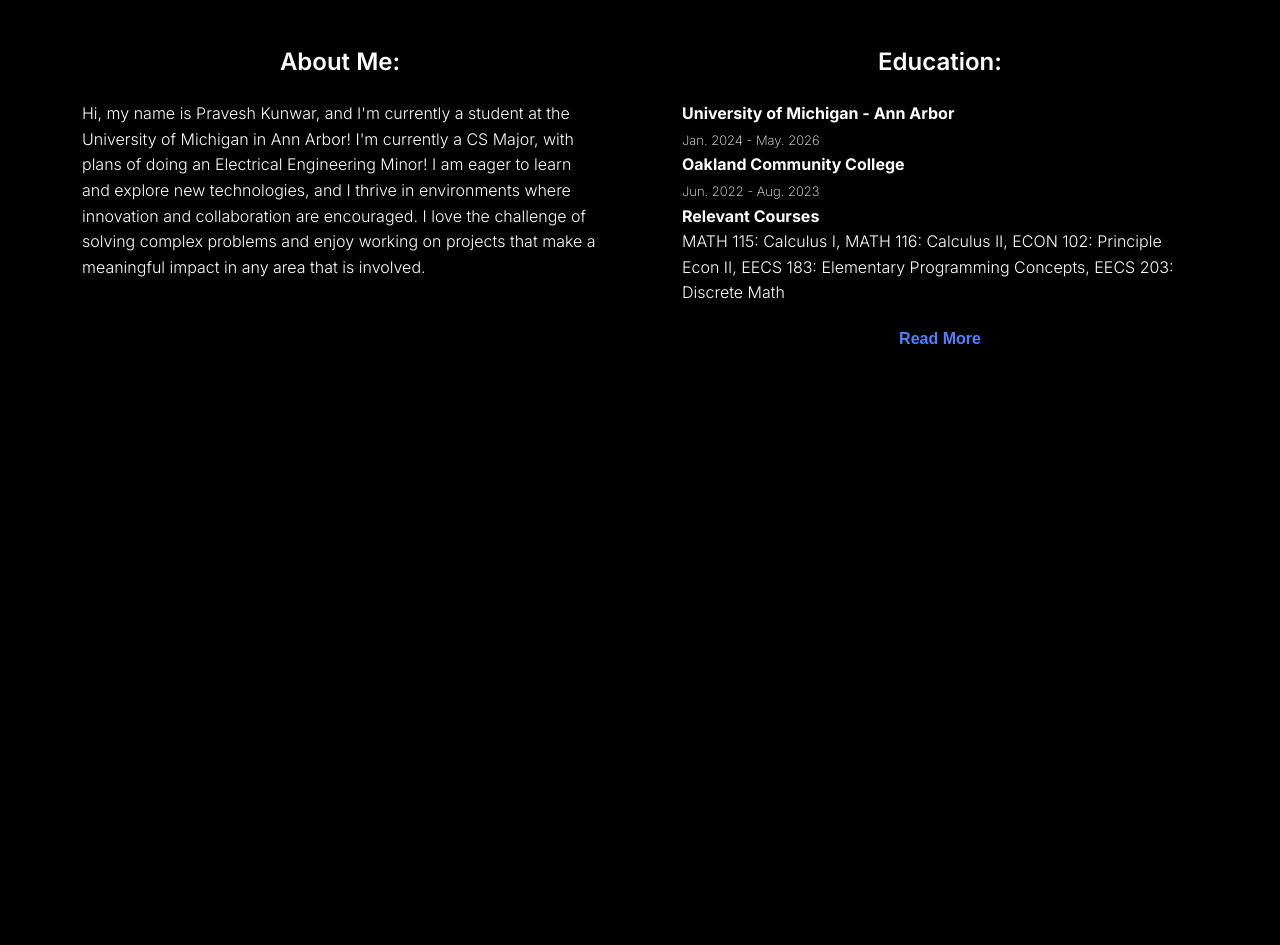
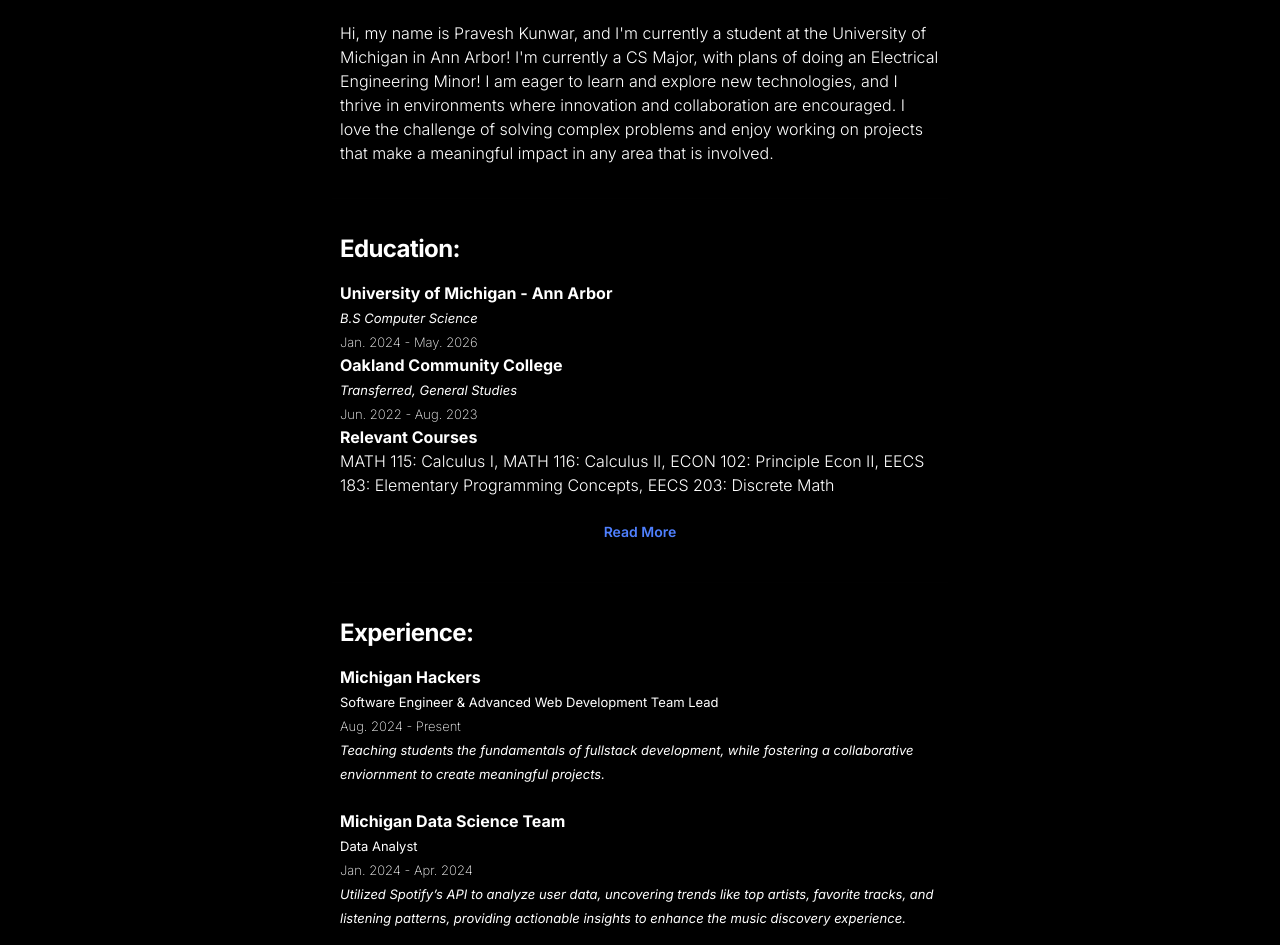
Before and after one commit to PraveshKunwar/portfolio, a React (Vite) app: page / in a window 1280 px wide. Shown: the part 607-1552 px from the top of the page. Before the commit the page ends 1073 px from the top, so only its background shows below. Built offline with nearby package versions, Linux system fonts and the light colour scheme.

Commit message:
feat: major design changes!

```diff
--- a/components/Books.tsx
+++ b/components/Books.tsx
@@ -1,12 +1,13 @@
 import React from "react";
-import { Card, Typography, Box, Stack, IconButton, Avatar } from "@mui/joy";
+import { Card, Typography, Box, Stack, Link } from "@mui/joy";
+import Rating from "@mui/material/Rating";
 import booksData from "../data/books.json";
 
 interface Books {
   name: string;
   author: string;
   description: string;
-  rating: string;
+  rating: number; // Updated to number for Rating component
   url: string;
   link: string;
 }
@@ -49,28 +50,46 @@
             }}
           >
             <Stack spacing={2}>
-              <IconButton
-                href={book.link}
-                component="a"
-                target="_blank"
+              <Box
+                component="img"
+                src={book.url}
+                alt={book.name}
+                sx={{
+                  width: "100%",
+                  height: "auto",
+                  maxHeight: "200px",
+                  objectFit: "cover",
+                  borderRadius: "8px",
+                }}
+              />
+              <Box
                 sx={{
                   position: "absolute",
                   top: 10,
                   right: 10,
-                  color: "white",
+                  backgroundColor: "rgba(0, 0, 0, 0.7)",
+                  padding: "4px 8px",
+                  borderRadius: "12px",
                 }}
               >
-                <Avatar src={book.url} />
-              </IconButton>
+                <Rating
+                  name="read-only"
+                  value={book.rating}
+                  precision={0.5}
+                  readOnly
+                />
+              </Box>
               <Typography
                 level="h2"
-                sx={{ fontWeight: "bold", color: "white" }}
+                sx={{ fontWeight: "bold", color: "white", mt: 1 }}
               >
                 {book.name}
               </Typography>
               <Typography level="body-md" sx={{ color: "white" }}>
                 By: {book.author}
               </Typography>
+
+              {/* Book Description */}
               <Box>
                 <Typography
                   level="body-sm"
@@ -81,13 +100,24 @@
                 <Typography level="body-sm" sx={{ color: "white" }}>
                   <i>{book.description}</i>
                 </Typography>
-                <Typography
-                  level="body-sm"
-                  sx={{ fontWeight: "bold", color: "white" }}
-                >
-                  Rating: {book.rating}
-                </Typography>
               </Box>
+
+              {/* "View More" Link */}
+              <Link
+                href={book.link}
+                target="_blank"
+                rel="noopener noreferrer"
+                sx={{
+                  color: "#4f80ff",
+                  textDecoration: "none",
+                  fontWeight: "500",
+                  "&:hover": {
+                    textDecoration: "underline",
+                  },
+                }}
+              >
+                View More
+              </Link>
             </Stack>
           </Card>
         ))
--- a/components/Home.tsx
+++ b/components/Home.tsx
@@ -1,37 +1,41 @@
 import React, { useState } from "react";
+import { Card, Typography, Box, Stack, Button } from "@mui/joy";
+import { courses } from "../data/Courses";
 import "../src/index.css";
-import { courses } from "../data/Courses";
 
 const Home: React.FC = () => {
   const initialCourseCount = 5;
   const [showAllCourses, setShowAllCourses] = useState<boolean>(false);
 
   return (
-    <div
-      className="home-section"
-      style={{
+    <Box
+      sx={{
+        display: "flex",
+        flexWrap: "wrap",
+        justifyContent: "center",
+        alignItems: "stretch",
+        gap: 2,
+        padding: 2,
         backgroundColor: "black",
         color: "white",
       }}
     >
-      <div
-        className="home-grid-container"
-        style={{
-          display: "grid",
-          gridTemplateColumns: "1fr 1fr",
-          gap: "2rem",
-          maxWidth: "1200px",
-          margin: "0 auto",
-          padding: "2rem",
-        }}
-      >
-        <section
-          id="home-about-me"
-          style={{
+      <Card
+        variant="outlined"
+        sx={{
+          flex: "1 1 calc(50% - 1rem)",
+          minWidth: "250px",
+          maxWidth: "600px",
+          padding: "1.5rem",
+          boxShadow: "lg",
           borderRadius: "12px",
-            padding: "1.5rem",
+          backgroundColor: "black",
+          color: "white",
           transition: "border 0.3s ease",
           border: "2px solid transparent",
+          "@media (max-width: 850px)": {
+            flex: "1 1 calc(100% - 1rem)",
+          },
         }}
         onMouseEnter={(e) => {
           e.currentTarget.style.border = "2px solid white";
@@ -40,10 +44,21 @@
           e.currentTarget.style.border = "2px solid transparent";
         }}
       >
-          <h2 style={{ color: "white" }}>About Me:</h2>
-          <p
-            className="home-paragraph"
-            style={{
+        <Stack spacing={2}>
+          <Typography
+            level="h2"
+            sx={{
+              fontWeight: "bold",
+              fontSize: "1.5rem",
+              color: "white",
+            }}
+          >
+            About Me:
+          </Typography>
+          <Typography
+            level="body-md"
+            sx={{
+              fontSize: "1rem",
               color: "white",
             }}
           >
@@ -54,16 +69,26 @@
             innovation and collaboration are encouraged. I love the challenge of
             solving complex problems and enjoy working on projects that make a
             meaningful impact in any area that is involved.
-          </p>
-        </section>
+          </Typography>
+        </Stack>
+      </Card>
 
-        <section
-          id="home-classes"
-          style={{
+      <Card
+        variant="outlined"
+        sx={{
+          flex: "1 1 calc(50% - 1rem)",
+          minWidth: "250px",
+          maxWidth: "600px",
+          padding: "1.5rem",
+          boxShadow: "lg",
           borderRadius: "12px",
-            padding: "1.5rem",
+          backgroundColor: "black",
+          color: "white",
           transition: "border 0.3s ease",
           border: "2px solid transparent",
+          "@media (max-width: 850px)": {
+            flex: "1 1 calc(100% - 1rem)",
+          },
         }}
         onMouseEnter={(e) => {
           e.currentTarget.style.border = "2px solid white";
@@ -72,20 +97,35 @@
           e.currentTarget.style.border = "2px solid transparent";
         }}
       >
-          <h2 style={{ color: "white" }}>Education:</h2>
-          <p
-            className="home-education"
-            style={{
+        <Stack spacing={2}>
+          <Typography
+            level="h2"
+            sx={{
+              fontWeight: "bold",
+              fontSize: "1.5rem",
+              color: "white",
+            }}
+          >
+            Education:
+          </Typography>
+          <Typography
+            level="body-md"
+            sx={{
+              fontSize: "1rem",
               color: "white",
             }}
           >
             <b>University of Michigan - Ann Arbor</b>
             <br />
-            <b id="home-edu-dates">Jan. 2024 - May. 2026</b>
+            <i id="home-edu-major">B.S Computer Science</i>
+            <br />
+            <b id="home-dates">Jan. 2024 - May. 2026</b>
             <br />
             <b>Oakland Community College</b>
             <br />
-            <b id="home-edu-dates">Jun. 2022 - Aug. 2023</b>
+            <i id="home-edu-major">Transferred, General Studies</i>
+            <br />
+            <b id="home-dates">Jun. 2022 - Aug. 2023</b>
             <br />
             <b>Relevant Courses</b>
             <br />
@@ -99,11 +139,11 @@
                       1 && ", "}
                 </span>
               ))}
-          </p>
+          </Typography>
           {courses.length > initialCourseCount && (
-            <button
+            <Button
               onClick={() => setShowAllCourses(!showAllCourses)}
-              style={{
+              sx={{
                 background: "none",
                 border: "none",
                 color: "#4f80ff",
@@ -114,78 +154,83 @@
               }}
             >
               {showAllCourses ? "Show Less" : "Read More"}
-            </button>
+            </Button>
           )}
-        </section>
-      </div>
-      {/*
-      <section id="home-skills">
-        <h2>Skills:</h2>
-        <h4>Here are the languages and tools that I've used!</h4>
-        <div
-          style={{
-            display: "flex",
-            justifyContent: "center",
-            alignItems: "center",
-            gap: "20px",
-            flexWrap: "wrap",
+        </Stack>
+      </Card>
+
+      <Card
+        variant="outlined"
+        sx={{
+          flex: "1 1 calc(50% - 1rem)",
+          minWidth: "250px",
+          maxWidth: "600px",
+          padding: "1.5rem",
+          boxShadow: "lg",
+          borderRadius: "12px",
+          backgroundColor: "black",
+          color: "white",
+          transition: "border 0.3s ease",
+          border: "2px solid transparent",
+          "@media (max-width: 850px)": {
+            flex: "1 1 calc(100% - 1rem)",
+          },
+        }}
+        onMouseEnter={(e) => {
+          e.currentTarget.style.border = "2px solid white";
+        }}
+        onMouseLeave={(e) => {
+          e.currentTarget.style.border = "2px solid transparent";
         }}
       >
-          {skills.map((skill, index) => (
-            <div
-              key={index}
-              style={{
-                position: "relative",
-                display: "inline-block",
-                textAlign: "center",
+        <Stack spacing={2}>
+          <Typography
+            level="h2"
+            sx={{
+              fontWeight: "bold",
+              fontSize: "1.5rem",
+              color: "white",
             }}
           >
-              <div
-                style={{
-                  position: "absolute",
-                  top: "-30px",
-                  left: "50%",
-                  transform: "translateX(-50%)",
-                  background: "rgba(0, 0, 0, 0.8)",
+            Experience:
+          </Typography>
+          <Typography
+            level="body-md"
+            sx={{
+              fontSize: "1rem",
               color: "white",
-                  padding: "5px 10px",
-                  borderRadius: "5px",
-                  opacity: 0,
-                  transition: "opacity 0.3s ease",
-                  pointerEvents: "none",
             }}
-                className="tooltip"
           >
-                {skill.language}
-              </div>
-              <div
-                style={{
-                  cursor: "pointer",
-                  transition: "transform 0.3s ease",
-                }}
-                onMouseEnter={(e) =>
-                  ((
-                    (e.currentTarget.parentNode as HTMLElement).querySelector(
-                      ".tooltip"
-                    ) as HTMLElement
-                  ).style.opacity = "1")
-                }
-                onMouseLeave={(e) =>
-                  ((
-                    (e.currentTarget.parentNode as HTMLElement).querySelector(
-                      ".tooltip"
-                    ) as HTMLElement
-                  ).style.opacity = "0")
-                }
-              >
-                {skill.svg}
-              </div>
-            </div>
-          ))}
-        </div>
-      </section>
-      */}
-    </div>
+            <b>Michigan Hackers</b>
+            <br />
+            <b id="home-job-titles">
+              Software Engineer & Advanced Web Development Team Lead
+            </b>
+            <br />
+            <b id="home-dates">Aug. 2024 - Present</b>
+            <br />
+            <i id="home-job-desc">
+              Teaching students the fundamentals of fullstack development, while
+              fostering a collaborative enviornment to create meaningful
+              projects.
+            </i>
+            <br /> <br />
+            <b>Michigan Data Science Team</b>
+            <br />
+            <b id="home-job-titles">Data Analyst</b>
+            <br />
+            <b id="home-dates">Jan. 2024 - Apr. 2024</b>
+            <br />
+            <i id="home-job-desc">
+              Utilized Spotify’s API to analyze user data, uncovering trends
+              like top artists, favorite tracks, and listening patterns,
+              providing actionable insights to enhance the music discovery
+              experience.
+            </i>
+          </Typography>
+        </Stack>
+      </Card>
+    </Box>
   );
 };
 
--- a/data/books.json
+++ b/data/books.json
@@ -4,7 +4,7 @@
       "name": "Meditations",
       "author": "Marcus Aurelius (translated by Gregory Hays)",
       "description": "Currently reading",
-      "rating": "N/A",
+      "rating": 5,
       "url": "./meditations.jpg",
       "link": "https://www.amazon.com/Meditations-New-Translation-Marcus-Aurelius/dp/0812968255"
     },
@@ -12,7 +12,7 @@
       "name": "How To Win Friends and Influence People",
       "author": "Dale Carnegie",
       "description": "Not reading",
-      "rating": "N/A",
+      "rating": 5,
       "url": "./howtowin.jpg",
       "link": "https://www.amazon.com/How-Win-Friends-Influence-People/dp/0671027034"
     },
@@ -20,7 +20,7 @@
       "name": "The Millionare Next Door",
       "author": "Thomas J. Stanley and William D. Danko",
       "description": "Not reading",
-      "rating": "N/A",
+      "rating": 5,
       "url": "./tmnd.jpg",
       "link": "https://www.amazon.com/Millionaire-Next-Door-Surprising-Americas/dp/1589795474"
     },
@@ -28,9 +28,17 @@
       "name": "The 7 Habits of Highly Effective People",
       "author": "Stephen R. Covey",
       "description": "Not reading",
-      "rating": "N/A",
+      "rating": 5,
       "url": "./7habits.jpg",
       "link": "https://www.amazon.com/Habits-Highly-Effective-People-Powerful/dp/0743269519"
+    },
+    {
+      "name": "Atomic Habits",
+      "author": "James Clear",
+      "description": "Not reading",
+      "rating": 5,
+      "url": "./atomichabits.jpg",
+      "link": "https://www.amazon.com/Atomic-Habits-Proven-Build-Break/dp/0735211299"
     }
   ]
 }
--- a/data/projects.json
+++ b/data/projects.json
@@ -75,6 +75,21 @@
         "Mongoose",
         "Axios"
       ]
+    },
+    {
+      "name": "Ineed.io",
+      "description": "led the design and development of an \"Internship Tracker\" platform to help students crush their internship hunt.  It features a central dashboard, cool progress graphs (like on GitHub), interview prep tools, and even some fun game-like features like leaderboards and KD ratios to keep things interesting.  The whole point is to make applying for internships way easier and more effective, with personalized reminders, smart internship suggestions, and analytics to track how they're doing.",
+      "link": "https://github.com/InNeed-io/web",
+      "languagesAndTools": [
+        "TypeScript",
+        "React.js",
+        "Next.js",
+        "Node.js",
+        "Vercel",
+        "Supabase",
+        "Tailwind CSS",
+        "shadcn/ui"
+      ]
     }
   ]
 }
--- a/src/App.tsx
+++ b/src/App.tsx
@@ -45,6 +45,7 @@
             boxShadow: "lg",
             borderRadius: "12px",
             backgroundColor: "black",
+            border: "none",
             color: "white",
             "@media (max-width: 768px)": {
               width: "100%",
@@ -54,6 +55,10 @@
               position: "relative",
               top: "auto",
               padding: "1rem",
+            },
+            "&:hover .name": {
+              color: "#4f80ff", // Change name color to blue on hover
+              transition: "color 0.3s linear", // Add linear transition
             },
           }}
         >
@@ -66,6 +71,7 @@
             <Box textAlign="center">
               <Typography
                 level="h1"
+                className="name"
                 sx={{ fontWeight: "bold", color: "white" }}
               >
                 Pravesh Kunwar
--- a/src/index.css
+++ b/src/index.css
@@ -111,19 +111,49 @@
   font-size: medium;
 }
 
-#home-edu-dates {
+#home-dates {
   font-weight: 200;
   font-size: small;
 }
 
-@media (max-width: 768px) {
+#home-edu-major,
+#home-job-titles,
+#home-job-desc {
+  font-weight: 400;
+  font-size: small;
+}
+
+@media (max-width: 830px) {
+  .home-grid-container {
+    padding: 0 1rem;
+  }
   .home-grid-container {
     grid-template-columns: 1fr;
-    gap: 2rem;
+    gap: 1rem;
   }
   .home-paragraph,
   .home-education {
-    text-align: center;
+    text-align: left;
     font-size: medium;
   }
+  #home-about-me,
+  #home-classes {
+    text-align: center;
+  }
 }
+
+@media (max-width: 850px) {
+  .home-grid-container {
+    grid-template-columns: 1fr;
+    gap: 1rem;
+  }
+  .home-paragraph,
+  .home-education {
+    text-align: left;
+    font-size: medium;
+  }
+  #home-about-me,
+  #home-classes {
+    text-align: center;
+  }
+}
```
Also changed, not shown: public/atomichabits.jpg (added). Lines whose indentation alone changed are shown as unchanged.
